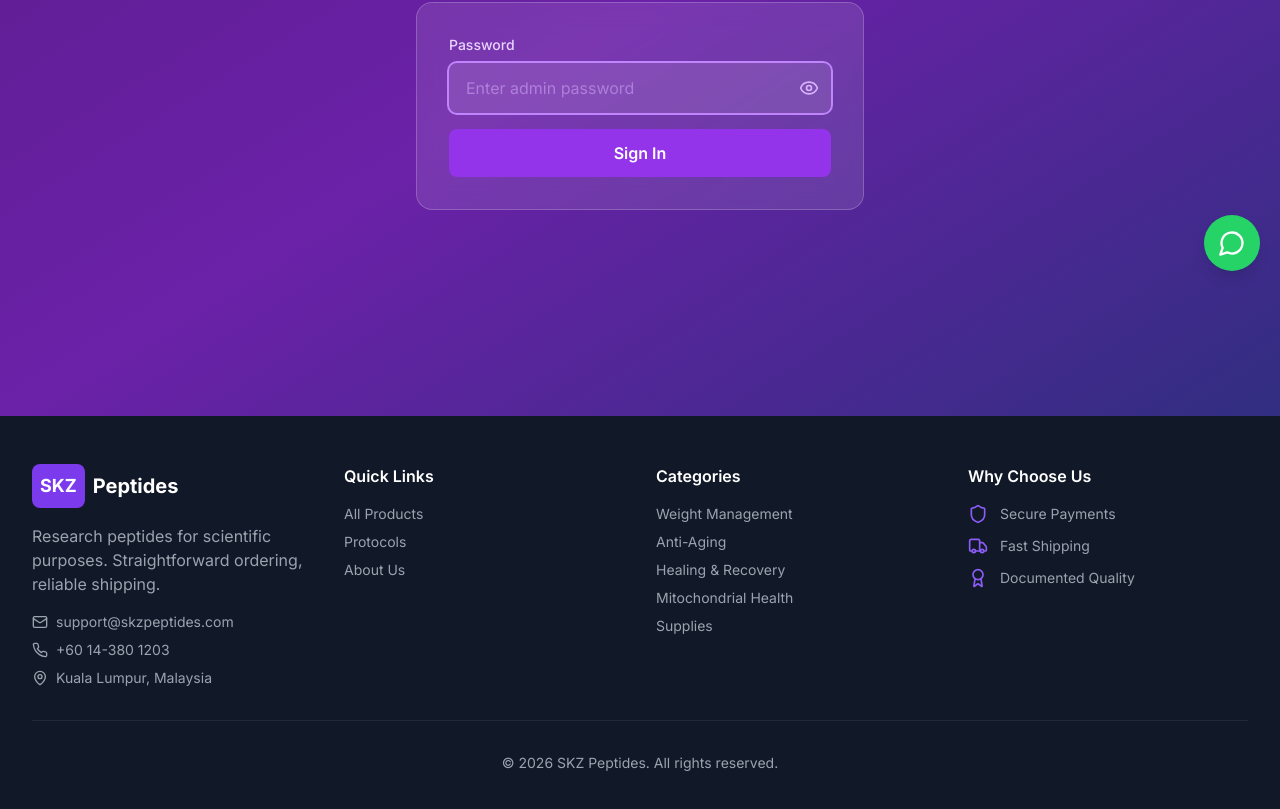
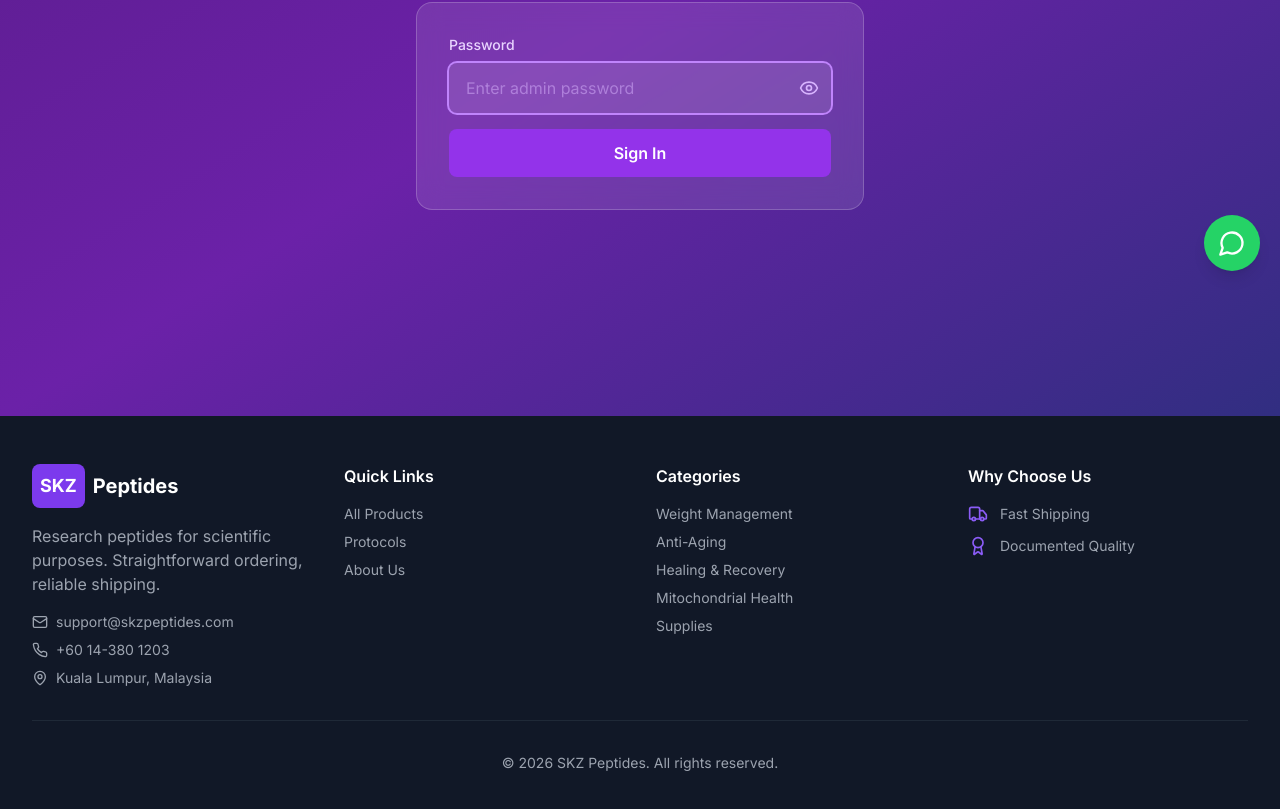
Before and after one commit to cinigami/SKZ-Peptides-, a React (Vite) app in the folder projects/skz-peptides/frontend/: page /admin in a window 1280 px wide. Shown: the part 449-1258 px from the top of the page. Built offline with nearby package versions, Linux system fonts and the light colour scheme.

Commit message:
remove: Secure Payments from footer (no payment gateway yet)

```diff
--- a/projects/skz-peptides/frontend/src/components/Footer.jsx
+++ b/projects/skz-peptides/frontend/src/components/Footer.jsx
@@ -61,10 +61,6 @@ const Footer = () => {
             <h3 className="font-semibold mb-4">Why Choose Us</h3>
             <div className="space-y-3">
               <div className="flex items-center space-x-3">
-                <Shield className="footer-icon w-5 h-5 text-primary-500 dark:text-purple-400" />
-                <span className="text-sm text-gray-400">Secure Payments</span>
-              </div>
-              <div className="flex items-center space-x-3">
                 <Truck className="footer-icon w-5 h-5 text-primary-500 dark:text-purple-400" />
                 <span className="text-sm text-gray-400">Fast Shipping</span>
               </div>
```
Also changed, not shown: 1 other file (tests, documents, lock files or other folders).
